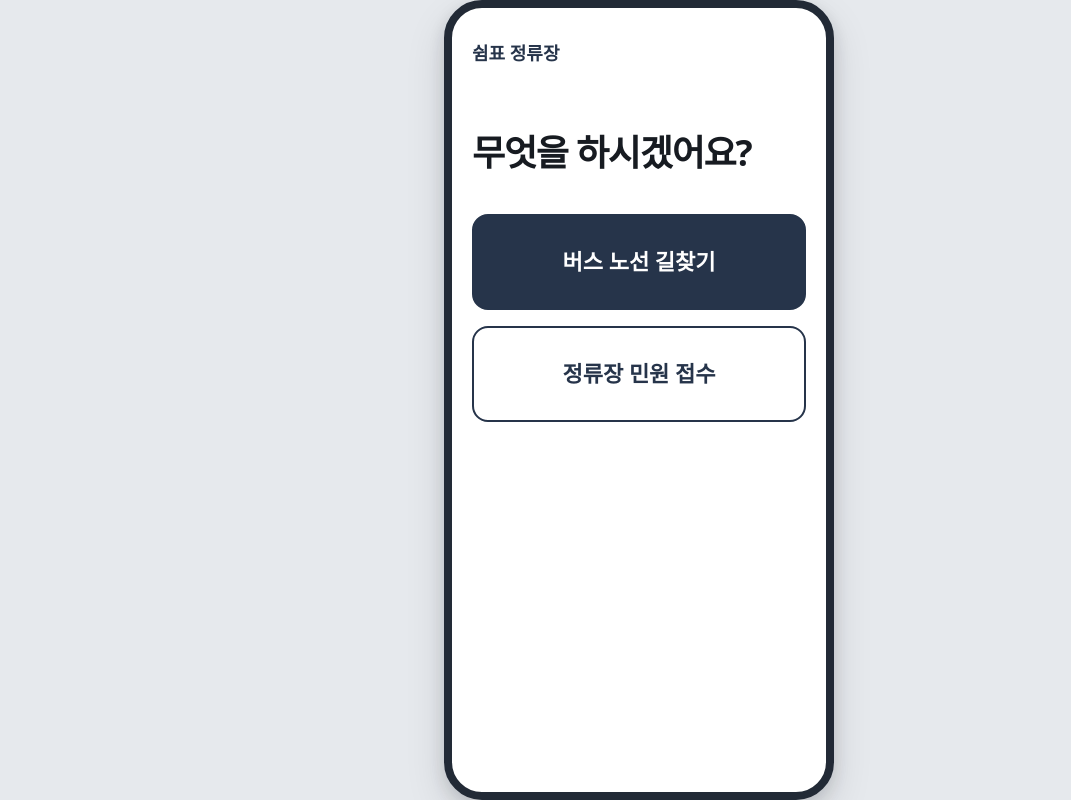
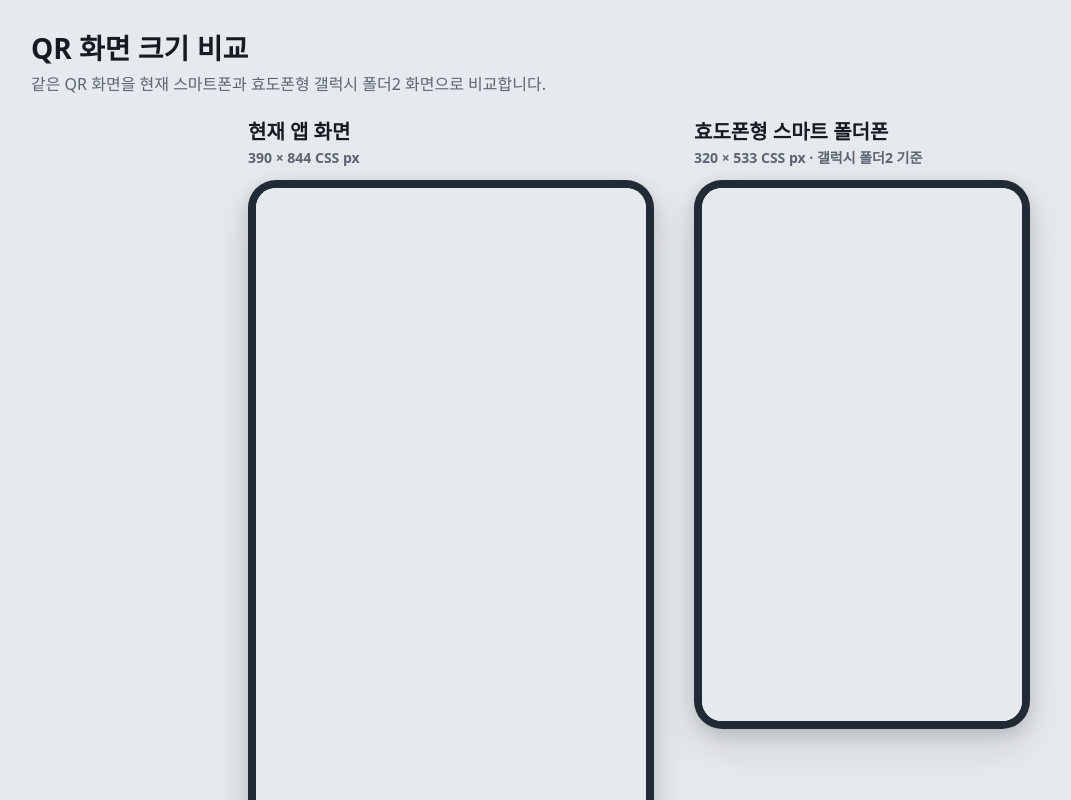
Before and after one commit to less82/Chuncheon_shimpyo, a React (Vite) app in the folder app/: page /qr_main in a window 1280 px wide. Shown: the whole page, without its empty margins (1-1072 px from the left). Built offline with nearby package versions, Linux system fonts and the light colour scheme.

Commit message:
fix(qr): 데스크톱에서 두 화면 나란히 비교

```diff
--- a/app/src/App.tsx
+++ b/app/src/App.tsx
@@ -8,8 +8,8 @@ import PrintPoster from "./features/print/PrintPoster";
 import Dashboard from "./features/admin/Dashboard";
 import AdminConcepts from "./features/admin/AdminConcepts";
 import DesignPreview from "./features/design/DesignPreview";
-import QrMain from "./features/qr/QrMain";
 import QrCompare from "./features/qr/QrCompare";
+import QrEntry from "./features/qr/QrEntry";
 import { useStops } from "./store/useStops";
 
 export default function App() {
@@ -27,7 +27,7 @@ export default function App() {
       <Routes>
         <Route path="/" element={<CitizenHome />} />
         <Route path="/app" element={<CitizenHome />} />
-        <Route path="/qr_main" element={<QrMain />} />
+        <Route path="/qr_main" element={<QrEntry />} />
         <Route path="/qr-compare" element={<QrCompare />} />
         <Route path="/app/report" element={<AppReport />} />
         <Route path="/report" element={<Navigate to="/app/report" replace />} />
--- a/app/src/features/qr/QrCompare.tsx
+++ b/app/src/features/qr/QrCompare.tsx
@@ -34,7 +34,7 @@ export default function QrCompare() {
             <div className="qrcompare__device" style={{ width: screen.width + 16, height: screen.height + 16 }}>
               <iframe
                 title={`${screen.title} QR 화면`}
-                src="/qr_main"
+                src="/qr_main?single=1"
                 width={screen.width}
                 height={screen.height}
               />
--- /dev/null
+++ b/app/src/features/qr/QrEntry.tsx
@@ -0,0 +1,20 @@
+import { useEffect, useState } from "react";
+import QrMain from "./QrMain";
+import QrCompare from "./QrCompare";
+
+const DESKTOP_COMPARE = "(min-width: 900px)";
+
+export default function QrEntry() {
+  const single = new URLSearchParams(window.location.search).has("single");
+  const [wide, setWide] = useState(() => window.matchMedia(DESKTOP_COMPARE).matches);
+
+  useEffect(() => {
+    const media = window.matchMedia(DESKTOP_COMPARE);
+    const update = () => setWide(media.matches);
+    media.addEventListener("change", update);
+    return () => media.removeEventListener("change", update);
+  }, []);
+
+  if (single || !wide) return <QrMain />;
+  return <QrCompare />;
+}
```
